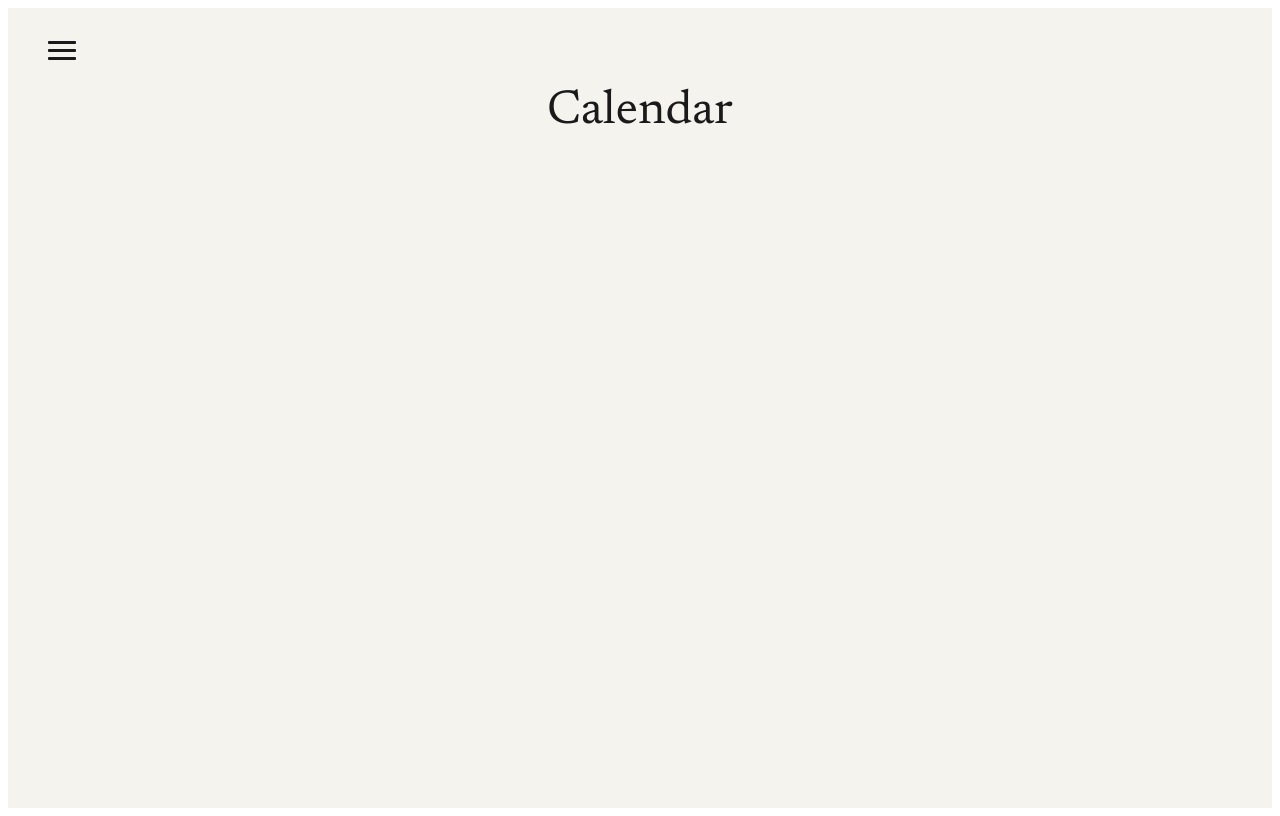
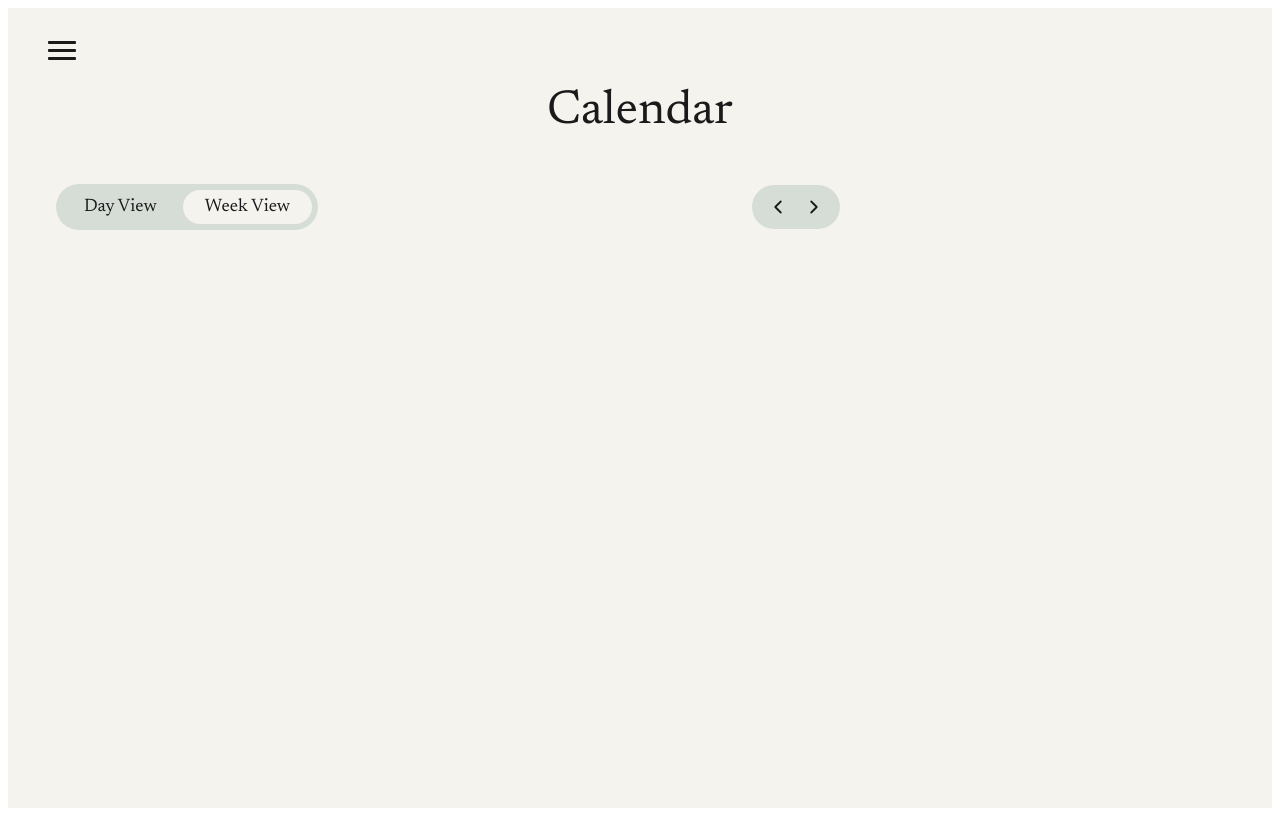
Before and after one commit to iopkelvin/Grove, a React (Vite) app in the folder frontend/: page /calendar in a window 1280 px wide. Built offline with nearby package versions, Linux system fonts and the light colour scheme; no server answers.

Commit message:
feat: add calendar view toggle and date navigation

```diff
--- /dev/null
+++ b/frontend/src/components/CalendarNav.jsx
@@ -0,0 +1,24 @@
+import { ChevronLeft, ChevronRight } from "lucide-react";
+
+export default function CalendarNav({ onPrevious, onNext }) {
+  return (
+    <div className="calendar-nav">
+      <button
+        type="button"
+        className="calendar-nav-button"
+        aria-label="Previous"
+        onClick={onPrevious}
+      >
+        <ChevronLeft size={22} />
+      </button>
+      <button
+        type="button"
+        className="calendar-nav-button"
+        aria-label="Next"
+        onClick={onNext}
+      >
+        <ChevronRight size={22} />
+      </button>
+    </div>
+  );
+}
--- /dev/null
+++ b/frontend/src/components/CalendarViewToggle.jsx
@@ -0,0 +1,25 @@
+const views = [
+  { id: "day", label: "Day View" },
+  { id: "week", label: "Week View" },
+];
+
+export default function CalendarViewToggle({ view, onChange }) {
+  return (
+    <div className="calendar-view-toggle">
+      {views.map((item) => (
+        <button
+          key={item.id}
+          type="button"
+          className={
+            view === item.id
+              ? "calendar-view-option calendar-view-option-active"
+              : "calendar-view-option"
+          }
+          onClick={() => onChange(item.id)}
+        >
+          {item.label}
+        </button>
+      ))}
+    </div>
+  );
+}
--- a/frontend/src/pages/Calendar.jsx
+++ b/frontend/src/pages/Calendar.jsx
@@ -1,12 +1,33 @@
+import { useState } from "react";
 import MenuIcon from "../components/MenuIcon";
+import CalendarViewToggle from "../components/CalendarViewToggle";
+import CalendarNav from "../components/CalendarNav";
 
 function Calendar() {
+  const [view, setView] = useState("week");
+  const [anchorDate, setAnchorDate] = useState(new Date());
+
+  function shiftAnchor(direction) {
+    const step = view === "week" ? 7 : 1;
+    const next = new Date(anchorDate);
+    next.setDate(next.getDate() + step * direction);
+    setAnchorDate(next);
+  }
+
   return (
     <div className="page">
       <MenuIcon />
       <h1 className="page-title">Calendar</h1>
       <div className="calendar-layout">
-        <div className="calendar-main"></div>
+        <div className="calendar-main">
+          <div className="calendar-toolbar">
+            <CalendarViewToggle view={view} onChange={setView} />
+            <CalendarNav
+              onPrevious={() => shiftAnchor(-1)}
+              onNext={() => shiftAnchor(1)}
+            />
+          </div>
+        </div>
         <div className="calendar-sidebar"></div>
       </div>
     </div>
--- a/frontend/src/styles/calendar.css
+++ b/frontend/src/styles/calendar.css
@@ -10,3 +10,56 @@
   flex-direction: column;
   gap: 24px;
 }
+
+.calendar-toolbar {
+  display: flex;
+  align-items: center;
+  justify-content: space-between;
+  margin-bottom: 16px;
+}
+
+.calendar-view-toggle {
+  display: flex;
+  align-items: center;
+  gap: 4px;
+  background-color: var(--color-card-background);
+  border-radius: 999px;
+  padding: 6px;
+}
+
+.calendar-view-option {
+  background: none;
+  border: none;
+  cursor: pointer;
+  font-family: var(--font-family-base);
+  font-size: var(--font-size-body);
+  color: var(--color-text-primary);
+  padding: 8px 22px;
+  border-radius: 999px;
+}
+
+.calendar-view-option-active {
+  background-color: var(--color-page-background);
+}
+
+.calendar-nav {
+  display: flex;
+  align-items: center;
+  gap: 4px;
+  background-color: var(--color-card-background);
+  border-radius: 999px;
+  padding: 6px 10px;
+}
+
+.calendar-nav-button {
+  display: flex;
+  align-items: center;
+  justify-content: center;
+  width: 32px;
+  height: 32px;
+  background: none;
+  border: none;
+  cursor: pointer;
+  color: var(--color-text-primary);
+  padding: 0;
+}
```
